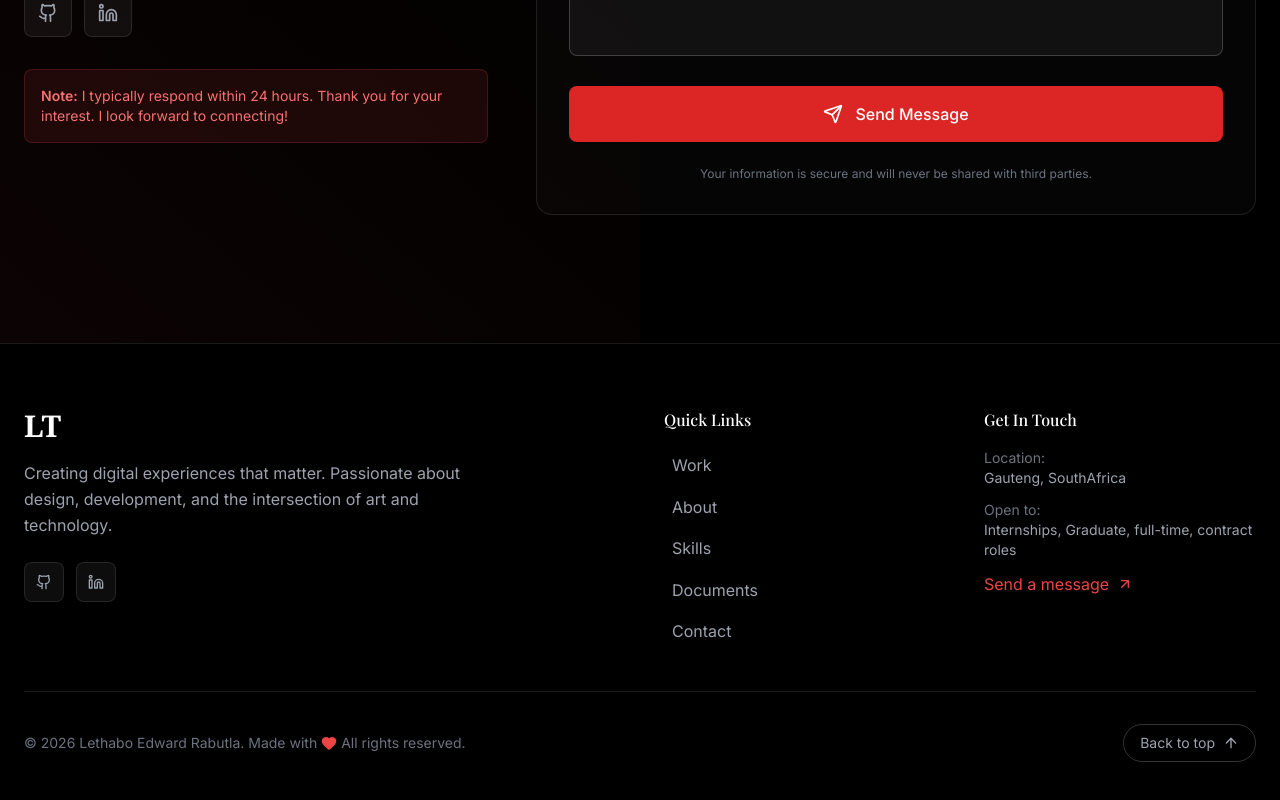
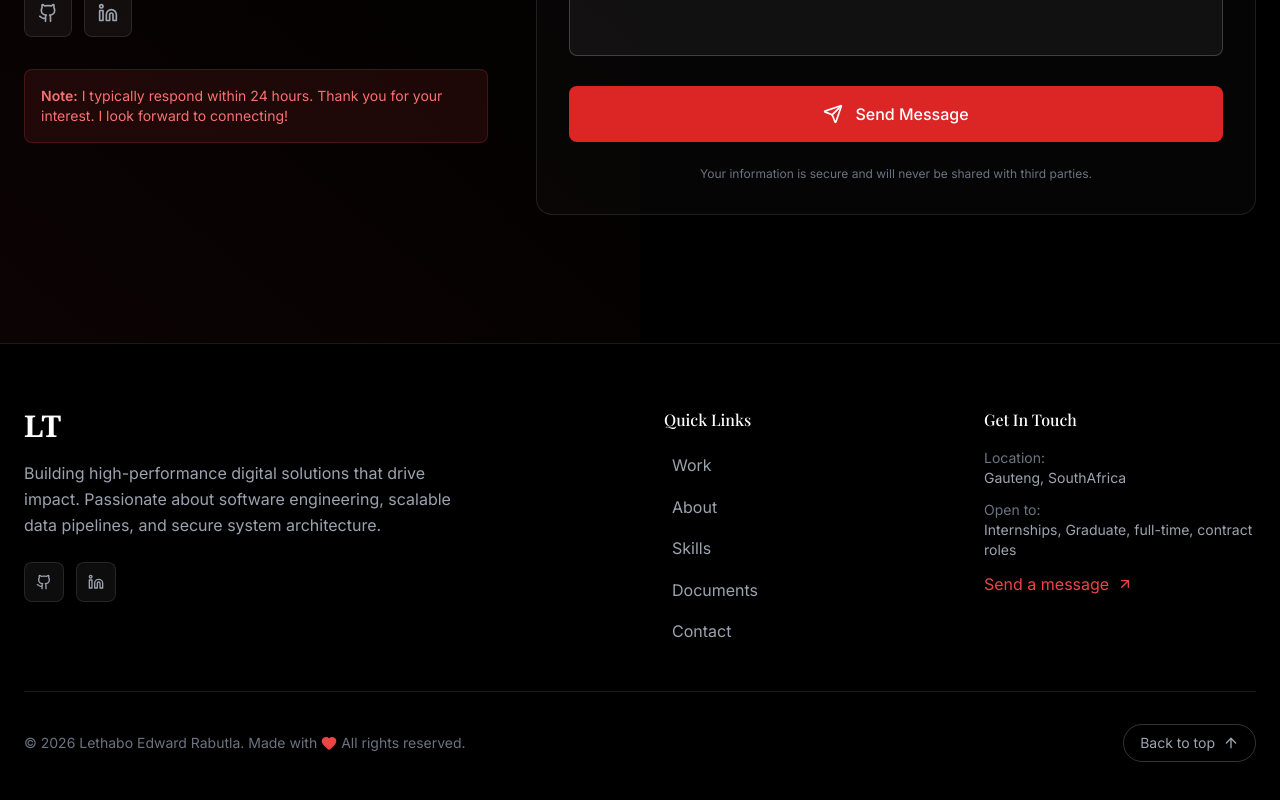
Before and after one commit to Lethabo-Rabutla/LethaboRabutlaPortfolio, a React (Vite) app: page / in a window 1280 px wide. Shown: the part 6484-7284 px from the top of the page. Built offline with nearby package versions, Linux system fonts and the light colour scheme.

Commit message:
Updated the footer

```diff
--- a/src/sections/Footer.tsx
+++ b/src/sections/Footer.tsx
@@ -78,8 +78,9 @@ const Footer = () => {
               LT
             </a>
             <p className="text-gray-400 max-w-md mb-6 leading-relaxed">
-              Creating digital experiences that matter. Passionate about design,
-              development, and the intersection of art and technology.
+              Building high-performance digital solutions that drive impact.
+              Passionate about software engineering, scalable data pipelines,
+              and secure system architecture.
             </p>
             {/* Social Links */}
             <div className="flex gap-3">
```
